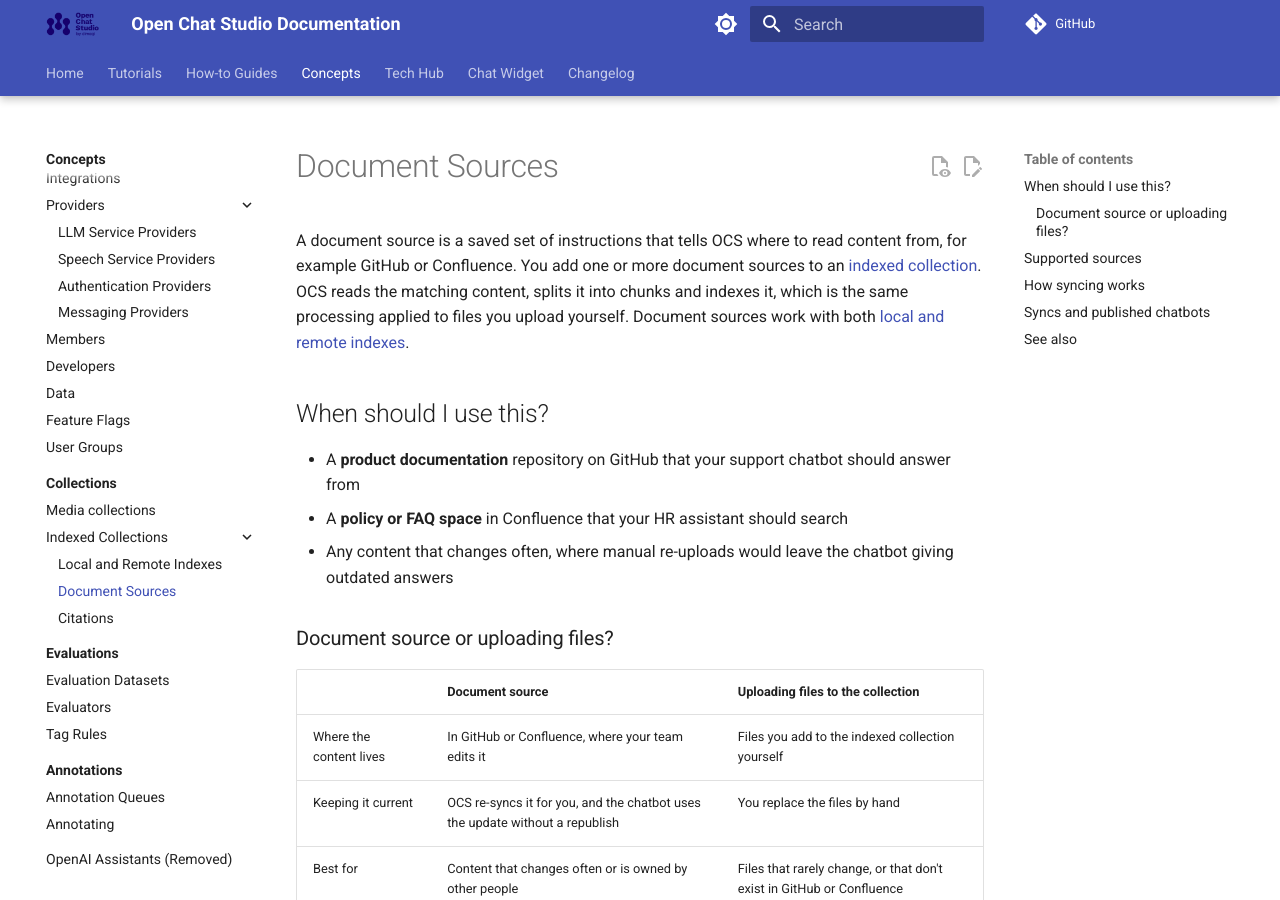
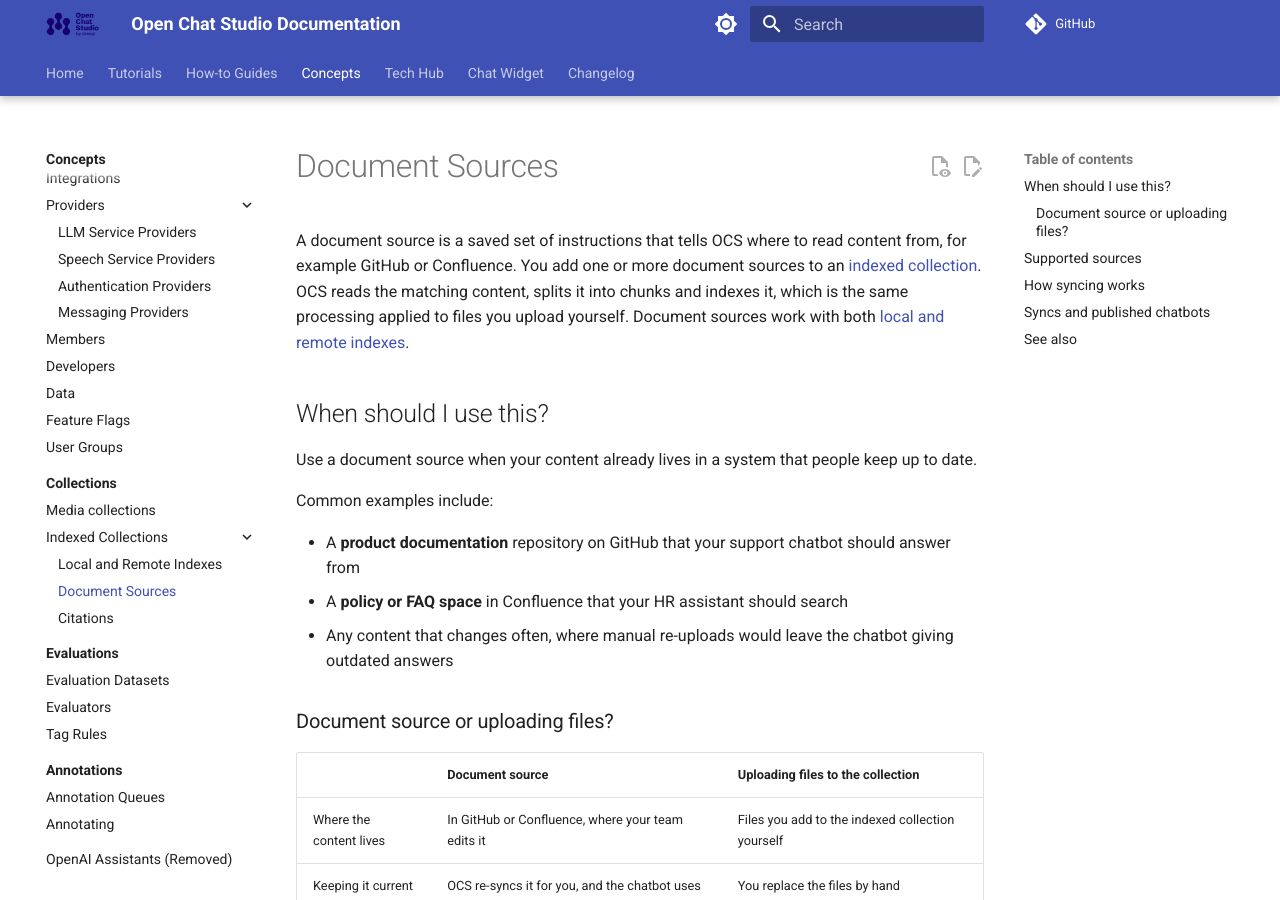
Before and after one commit to dimagi/open-chat-studio-docs, an MkDocs documentation site: the page built from docs/concepts/collections/indexed_collections/document_sources.md, in a window 1280 px wide and 900 px high. Built offline with MkDocs 1.6.1 and Material for MkDocs 9.7.7, drawn with Linux system fonts in a browser that asks for light colours; a script that is not in the unit is left out; comment, search, counter and statistics services are not loaded.

Commit message:
v small text changes

```diff
--- a/docs/concepts/collections/indexed_collections/document_sources.md
+++ b/docs/concepts/collections/indexed_collections/document_sources.md
@@ -9,6 +9,10 @@
 Document sources work with both [local and remote indexes](./local_and_remote_indexes.md).
 
 ## When should I use this?
+
+Use a document source when your content already lives in a system that people keep up to date.
+
+Common examples include:
 
 - A **product documentation** repository on GitHub that your support chatbot should answer from
 - A **policy or FAQ space** in Confluence that your HR assistant should search
```
Also changed, not shown: docs/tech-hub/collections/document_sources.md (+1 -1 lines).
